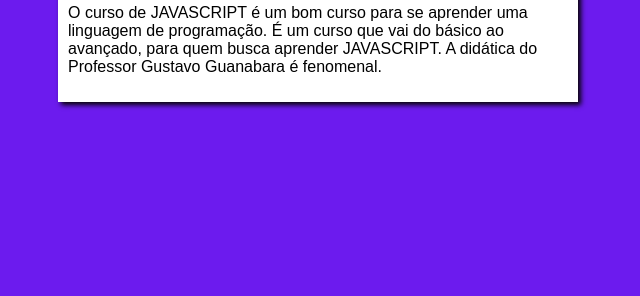
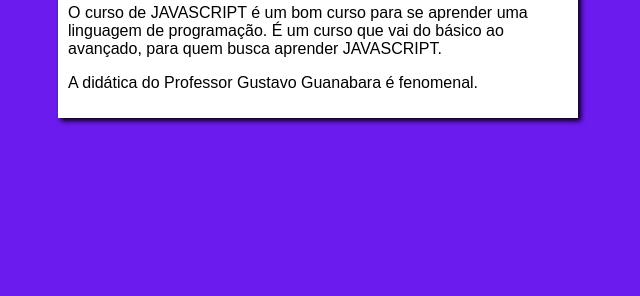
Before and after one commit to devdanielsilva/projeto-site-de-treino2, a plain HTML site: page index.html in a window 1280 px wide. Shown: the part 504-800 px from the top of the page, without its empty margins (322-962 px from the left). Drawn offline with Linux system fonts and the light colour scheme.

Commit message:
Update index.html

```diff
--- a/index.html
+++ b/index.html
@@ -21,7 +21,8 @@
         <article>
             <h2>Curso de JAVASCRIPT</h2>
             <img src="imagens/curso-javascript.png" alt="curso de JAVASCRIPT">
-            <p>O curso de JAVASCRIPT é um bom curso para se aprender uma linguagem de programação. É um curso que vai do básico ao avançado, para quem busca aprender JAVASCRIPT. A didática do Professor Gustavo Guanabara é fenomenal. </p>
+            <p>O curso de JAVASCRIPT é um bom curso para se aprender uma linguagem de programação. É um curso que vai do básico ao avançado, para quem busca aprender JAVASCRIPT.</p>
+            <p>A didática do Professor Gustavo Guanabara é fenomenal.</p>
         </article>
     </main>
 </body>
```
